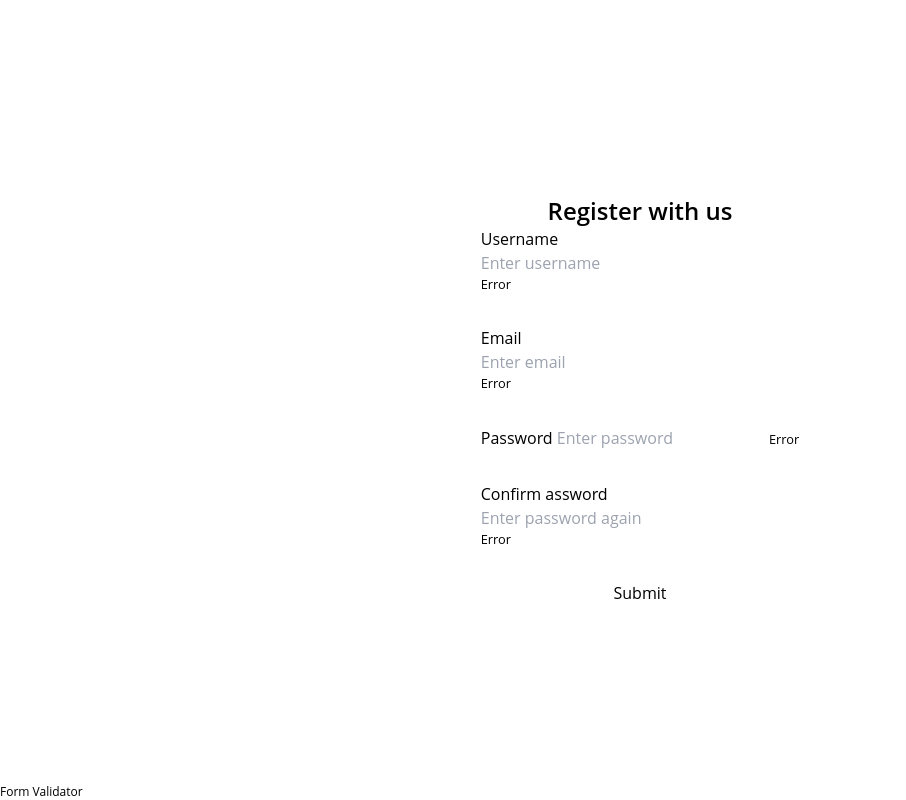
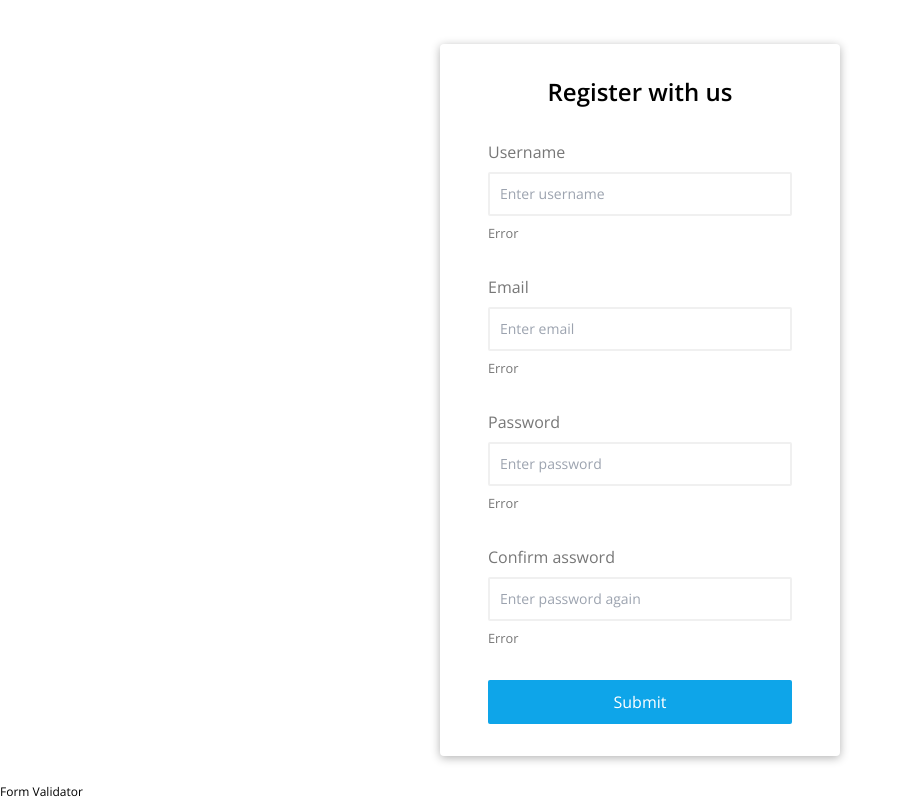
Before and after one commit to krzysiekkalinowski/formValidator, a website built with Parcel: page src/index.html in a window 1280 px wide. Shown: the whole page, without its empty margins (0-906 px from the left). Built offline with nearby package versions, Linux system fonts and the light colour scheme.

Commit message:
added tailwind styles

```diff
--- a/src/index.html
+++ b/src/index.html
@@ -5,40 +5,67 @@
     <meta name="viewport" content="width=device-width, initial-scale=1.0" />
     <title>Form Validator</title>
     <link href="./index.css" type="text/css" rel="stylesheet" />
+    <link rel="preconnect" href="https://fonts.googleapis.com" />
+    <link rel="preconnect" href="https://fonts.gstatic.com" crossorigin />
+    <link
+      href="https://fonts.googleapis.com/css2?family=Open+Sans:ital,wght@0,300..800;1,300..800&display=swap"
+      rel="stylesheet"
+    />
   </head>
   <body class="font-default">
     <header>
       <h1 class="absolute left-0 bottom-0 text-xs">Form Validator</h1>
     </header>
     <main class="min-h-screen w-screen flex justify-center items-center">
-      <form id="form" class="py-8 px-12">
-        <h2 class="text-center text-2xl font-semibold">Register with us</h2>
+      <form
+        id="form"
+        class="py-8 px-12 w-content-width max-w-full text-text-color rounded shadow-form-shadow"
+      >
+        <h2 class="text-center mb-8 text-2xl text-black font-semibold">
+          Register with us
+        </h2>
         <div class="flex flex-col gap-y-8">
-          <p class="flex flex-col">
+          <p class="flex flex-col gap-y-2">
             <label for="username">Username</label>
-            <input type="text" id="username" placeholder="Enter username" />
+            <input
+              type="text"
+              id="username"
+              placeholder="Enter username"
+              class="p-2.5 rounded-sm border-2 border-border-color text-sm"
+            />
             <small>Error</small>
           </p>
-          <p class="flex flex-col">
+          <p class="flex flex-col gap-y-2">
             <label for="email">Email</label>
-            <input type="text" id="email" placeholder="Enter email" />
-            <small>Error</small>
-          </p class="flex flex-col">
-          <p>
-            <label for="password">Password</label>
-            <input type="password" id="password" placeholder="Enter password" />
+            <input
+              type="text"
+              id="email"
+              placeholder="Enter email"
+              class="p-2.5 rounded-sm border-2 border-border-color text-sm"
+            />
             <small>Error</small>
           </p>
-          <p class="flex flex-col">
+          <p class="flex flex-col gap-y-2">
+            <label for="password">Password</label>
+            <input
+              type="password"
+              id="password"
+              placeholder="Enter password"
+              class="p-2.5 rounded-sm border-2 border-border-color text-sm"
+            />
+            <small>Error</small>
+          </p>
+          <p class="flex flex-col gap-y-2">
             <label for="cofirm-password">Confirm assword</label>
             <input
               type="password"
               id="confirm-password"
               placeholder="Enter password again"
+              class="p-2.5 rounded-sm border-2 border-border-color text-sm"
             />
             <small>Error</small>
           </p>
-          <button>Submit</button>
+          <button class="p-2.5 rounded-sm text-white bg-sky-500">Submit</button>
         </div>
       </form>
     </main>
--- a/tailwind.config.js
+++ b/tailwind.config.js
@@ -1,3 +1,5 @@
+const colors = require("tailwindcss/colors");
+
 /** @type {import('tailwindcss').Config} */
 module.exports = {
   content: ["./src/**/*.{html,js,ts,jsx,tsx}"],
@@ -6,6 +8,21 @@ module.exports = {
     fontFamily: {
       default: ["Open Sans", "sans-serif"],
     },
+    width: {
+      "content-width": "400px",
+    },
+    boxShadow: {
+      "form-shadow": "0 2px 10px rgba(0, 0, 0, 0.3)",
+    },
+    colors: {
+      "text-color": "#777",
+      "border-color": "#f0f0f0",
+      white: "#fff",
+      black: "#000",
+      sky: {
+        500: "#0ea5e9",
+      },
+    },
   },
   plugins: [],
 };
```
